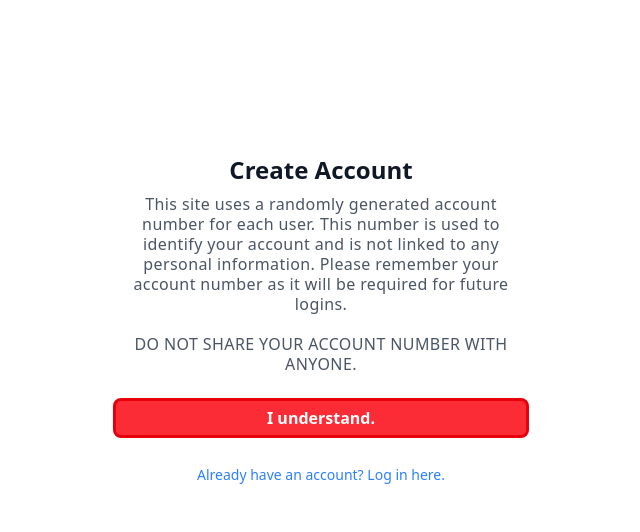
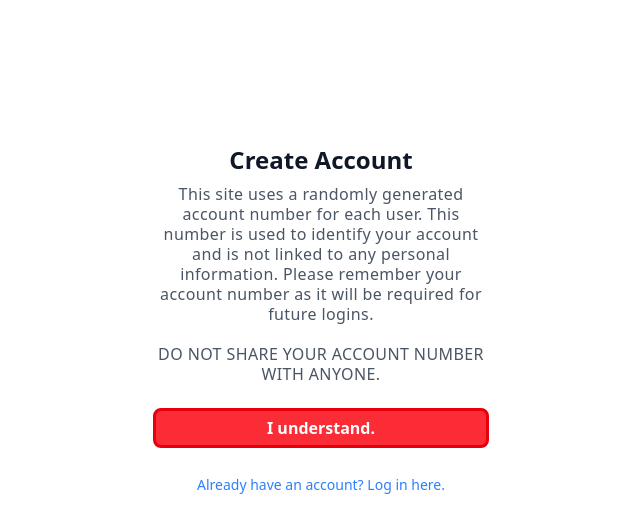
Before and after one commit to omfj/spleisern, a SvelteKit app in the folder web/: page /register in a window 1280 px wide. Shown: the top 532 px of the page, without its empty margins (319-959 px from the left). Built offline with nearby package versions, Linux system fonts and the light colour scheme; no server answers.

Commit message:
Add padding

```diff
--- a/web/src/routes/(unauth)/login/+page.svelte
+++ b/web/src/routes/(unauth)/login/+page.svelte
@@ -10,7 +10,7 @@
 
 <div class="relative flex min-h-screen flex-col">
 	<main
-		class="mx-auto -mt-20 flex min-h-screen w-full max-w-sm flex-col items-center justify-center"
+		class="mx-auto -mt-20 flex min-h-screen w-full max-w-sm flex-col items-center justify-center p-6"
 	>
 		<form class="flex w-full flex-col gap-2" method="post" use:enhance>
 			<div class="flex flex-col gap-1">
--- a/web/src/routes/(unauth)/register/+page.svelte
+++ b/web/src/routes/(unauth)/register/+page.svelte
@@ -14,7 +14,7 @@
 
 <div class="relative flex min-h-screen flex-col">
 	<main
-		class="mx-auto -mt-20 flex min-h-screen w-full max-w-md flex-col items-center justify-center px-4"
+		class="mx-auto -mt-20 flex min-h-screen w-full max-w-sm flex-col items-center justify-center p-6"
 	>
 		<div class="w-full space-y-6">
 			{#if !hasUnderstood}
```
